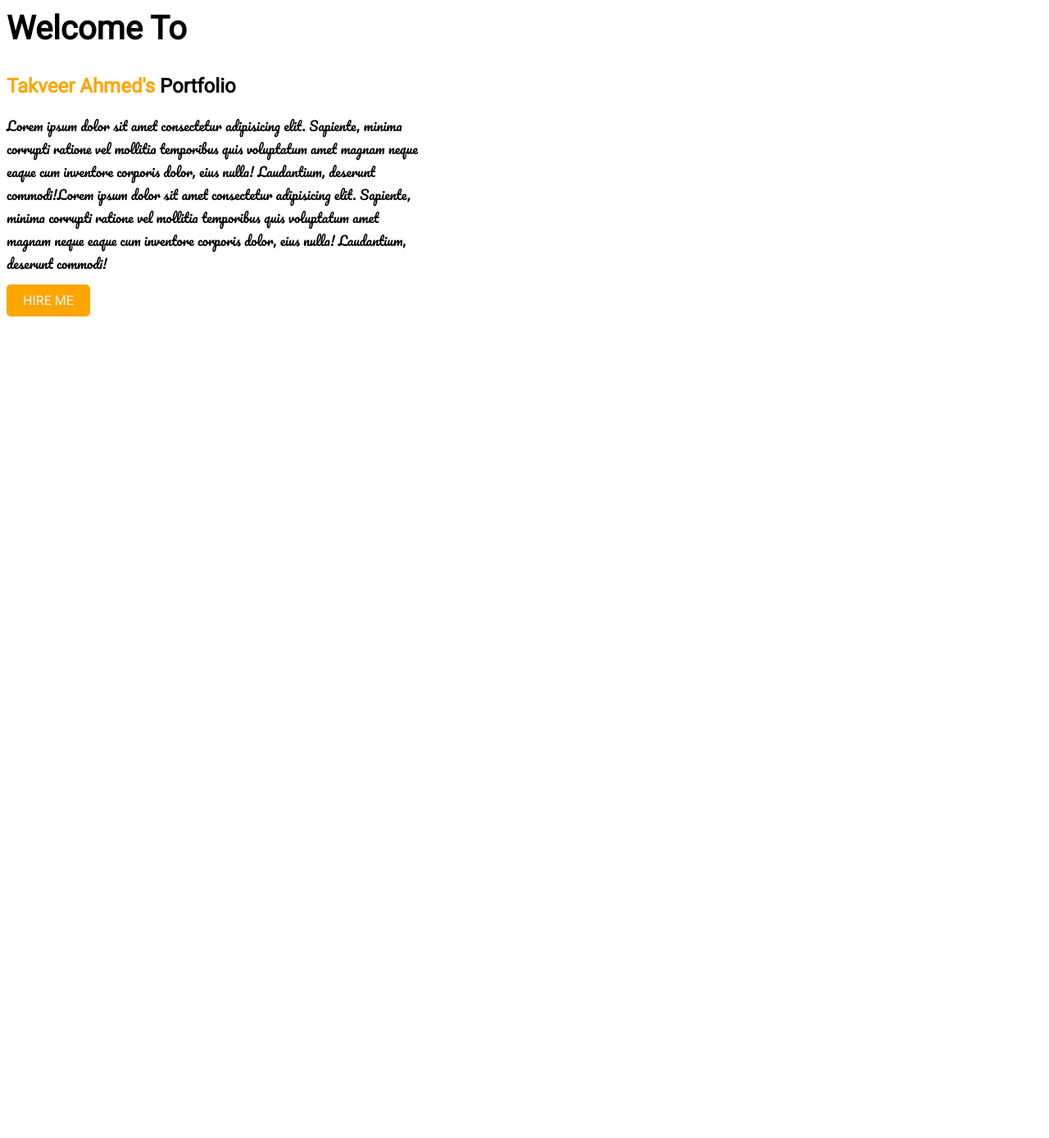
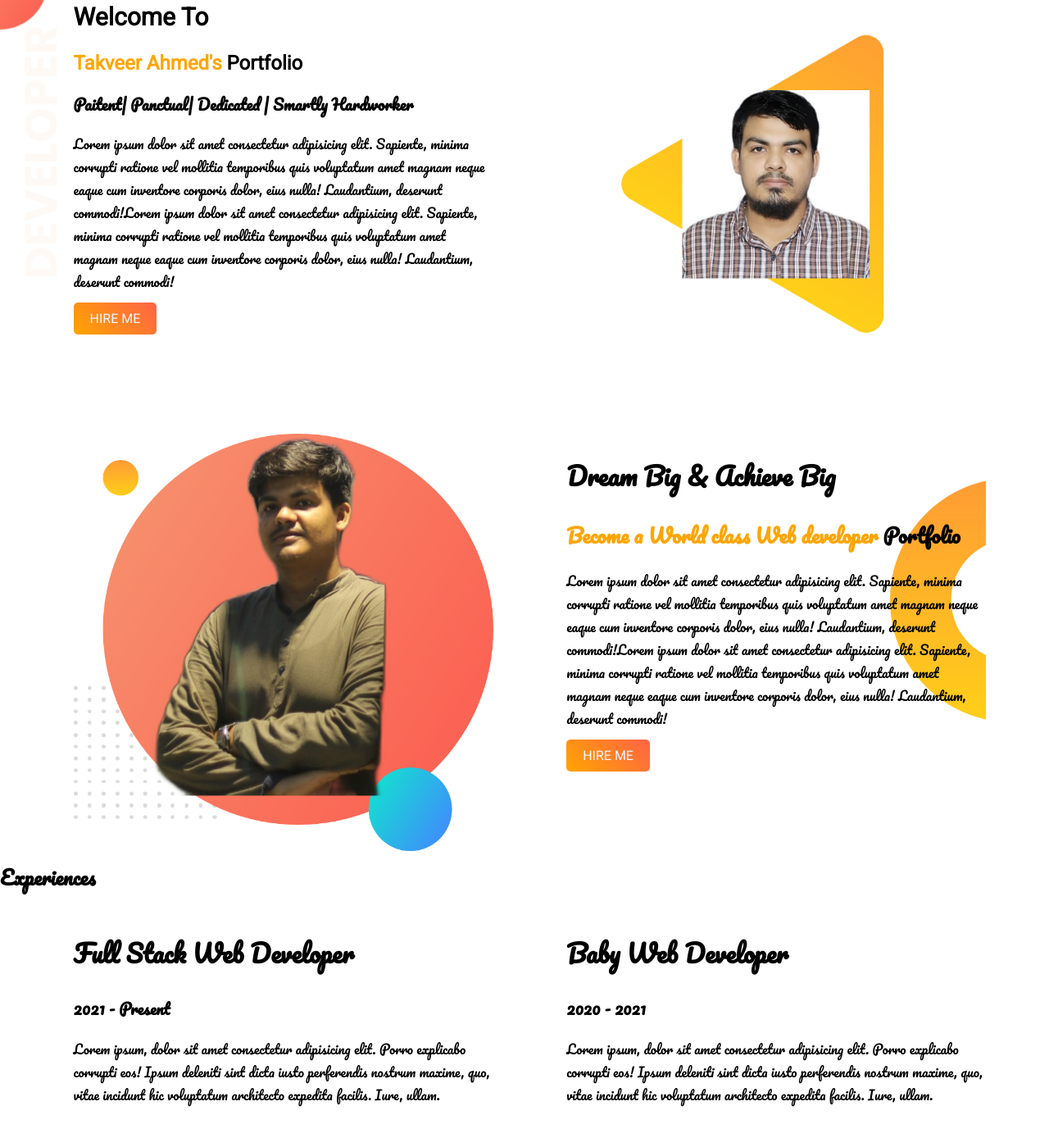
Before and after one commit to takveer21/my-first-website, a plain HTML site: page index.html in a window 1280 px wide. Shown: the part 22-1410 px from the top of the page at 82% size. Before the commit the page ends 800 px from the top, so only its background shows below. Drawn offline with Linux system fonts and the light colour scheme.

Commit message:
updating

```diff
--- a/index.html
+++ b/index.html
@@ -18,19 +18,38 @@
         <div class="half-width">
             <h1 class="header-text">Welcome To</h1>
             <h2 class="header-text"> <span>Takveer Ahmed's</span> Portfolio</h2>
+            <h3>Paitent| Panctual| Dedicated | Smartly Hardworker</h3>
+            <p>Lorem ipsum dolor sit amet consectetur adipisicing elit. Sapiente, minima corrupti ratione vel mollitia temporibus quis voluptatum amet magnam neque eaque cum inventore corporis dolor, eius nulla! Laudantium, deserunt commodi!Lorem ipsum dolor sit amet consectetur adipisicing elit. Sapiente, minima corrupti ratione vel mollitia temporibus quis voluptatum amet magnam neque eaque cum inventore corporis dolor, eius nulla! Laudantium, deserunt commodi!</p>
+            <a class="header-text" target="_blank" href="">HIRE ME</a>
+        </div>
+        <div>
+            <img class="half-width" src="img/takveer1.png" alt="Picture of mine">
+        </div>
+    </section>
+    <section>
+        <div>
+            <img class="half-width" src="img/profile2.png" alt="Picture of mine">
+        </div>
+        <div class="half-width dream">
+            <h1 >Dream Big & Achieve Big</h1>
+            <h2 > <span>Become a World class Web developer</span> Portfolio</h2>
             <h3></h3>
             <p>Lorem ipsum dolor sit amet consectetur adipisicing elit. Sapiente, minima corrupti ratione vel mollitia temporibus quis voluptatum amet magnam neque eaque cum inventore corporis dolor, eius nulla! Laudantium, deserunt commodi!Lorem ipsum dolor sit amet consectetur adipisicing elit. Sapiente, minima corrupti ratione vel mollitia temporibus quis voluptatum amet magnam neque eaque cum inventore corporis dolor, eius nulla! Laudantium, deserunt commodi!</p>
             <a class="header-text" target="_blank" href="">HIRE ME</a>
         </div>
-        <div></div>
     </section>
     <section>
-        <div></div>
-        <div></div>
-    </section>
-    <section>
-        <div></div>
-        <div></div>
+        <h1>Experiences</h1>
+        <div class="half-width">
+            <h1>Full Stack Web Developer</h1>
+            <h3>2021 - Present </h3>
+            <p>Lorem ipsum, dolor sit amet consectetur adipisicing elit. Porro explicabo corrupti eos! Ipsum deleniti sint dicta iusto perferendis nostrum maxime, quo, vitae incidunt hic voluptatum architecto expedita facilis. Iure, ullam.</p>
+        </div>
+        <div class="half-width">
+            <h1>Baby Web Developer</h1>
+            <h3>2020 - 2021 </h3>
+            <p>Lorem ipsum, dolor sit amet consectetur adipisicing elit. Porro explicabo corrupti eos! Ipsum deleniti sint dicta iusto perferendis nostrum maxime, quo, vitae incidunt hic voluptatum architecto expedita facilis. Iure, ullam.</p>
+        </div>
 </section>
 </body>
 </html>
--- a/style.css
+++ b/style.css
@@ -1,5 +1,7 @@
 body{
     font-family: 'Pacifico', cursive;
+    margin: 0%;
+    padding: 0%;
 
 }
 .header-text{
@@ -10,14 +12,36 @@ span{
 }
 .half-width{
     width: 40%;
+    float: left;
+    margin-left: 5%;
+    padding-left: 2%;
+}
+.half-width img{
+    width: 100%;
 }
 .half-width h1{
-    font-size: 40px;
+    font-size: 30px;
 }
 a{
     text-decoration: none;
-    background-color: orange;
+    background-image: linear-gradient(45deg, orange, tomato);
     padding: 10px 20px;
     border-radius: 5px;
     color: aliceblue;
+    font-weight: 400px;
 }
+.top-banner{
+    margin-bottom: 2%;
+    padding-bottom:2%;
+    background-image: url("img/top-banner.png");
+    background-repeat: no-repeat;
+}
+section {
+    height: 500px;
+
+}
+.dream{
+    background-image: url("img/dream-bg.png");
+    background-repeat: no-repeat;
+    background-position: right;
+}
```
Also changed, not shown: img/dream-bg.png (added), img/exp-bg.png (added), img/profile2.png (added), img/takveer1.png (added), img/top-banner.png (added).
